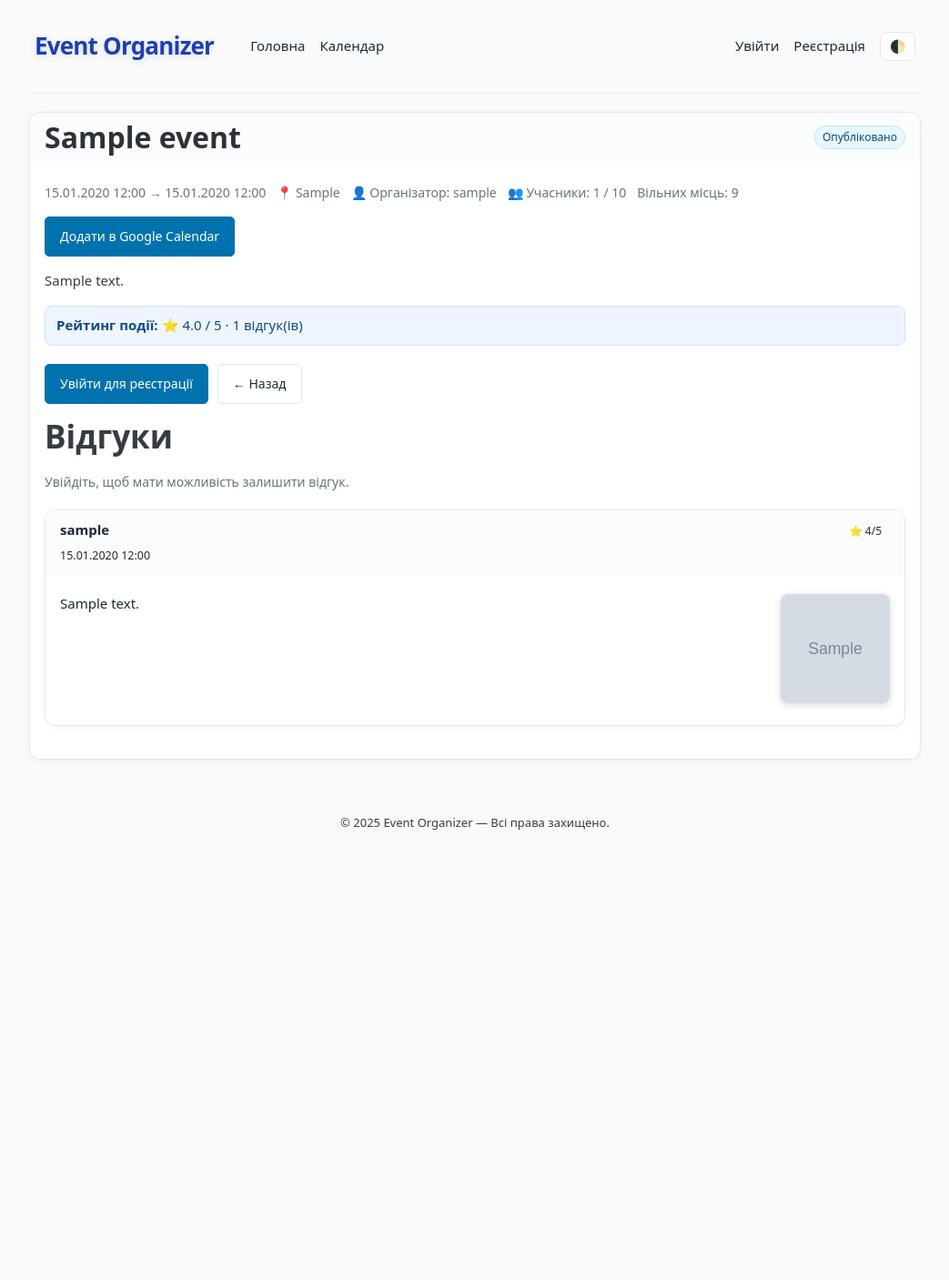
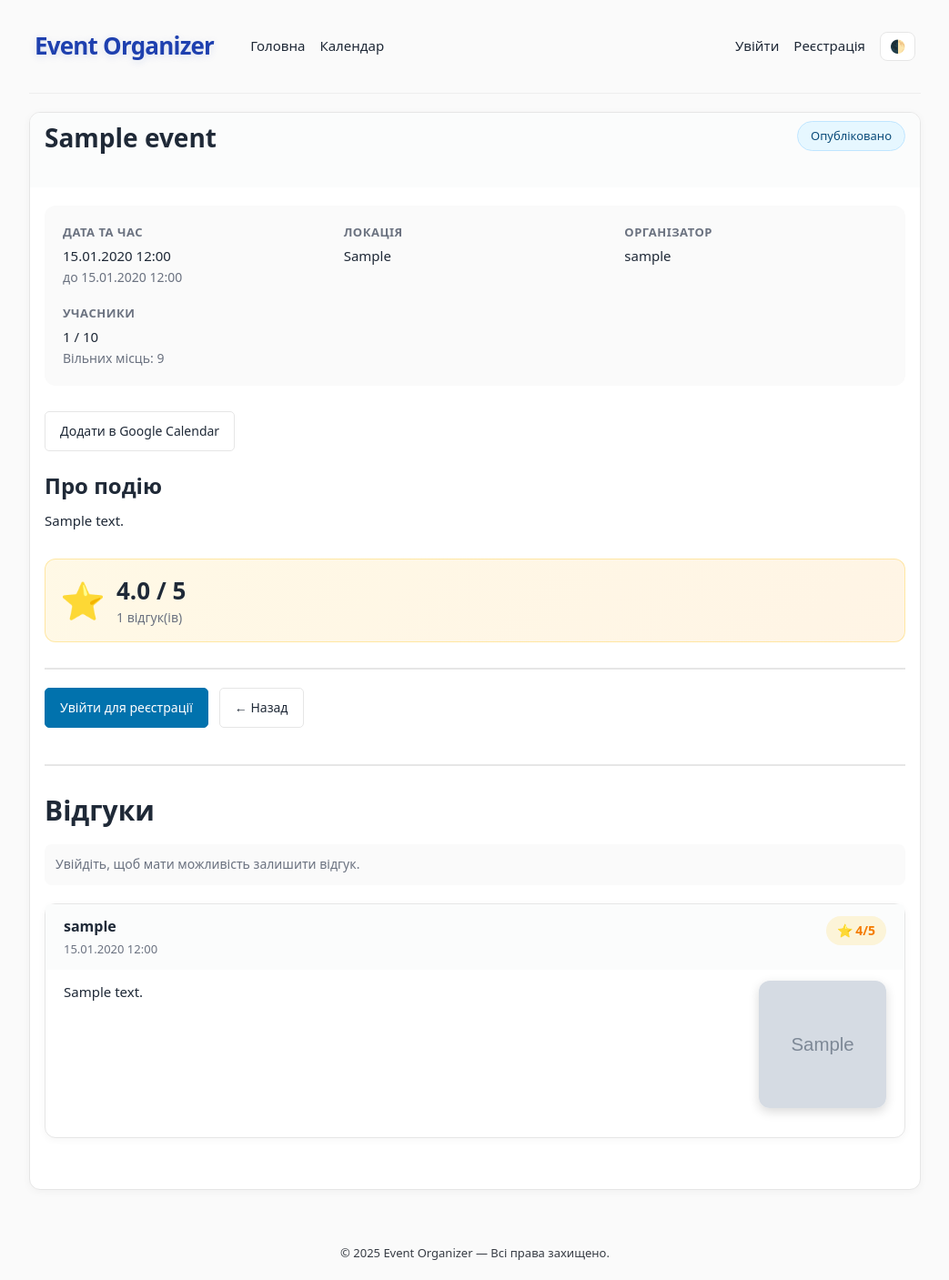
Before and after one commit to KaterinaDemianik/event-organizer-app, a Django app: page /events/1/ in a window 1280 px wide. Shown: the whole page at 91% size, without its empty margins (118-1161 px from the left). Before the commit the page ends 912 px from the top, so only its background shows below. Run offline with Django 5.2, Linux system fonts and the light colour scheme; tables that the repository leaves empty hold one stand-in row (values such as "Sample post"); grey boxes marked "Sample" are stand-in pictures; parts of the project's set-up code (start-up, migrations or seed data) failed here and were passed over; some libraries are stand-ins or nearby versions.

Commit message:
Redesign event detail page

```diff
--- a/templates/admin_home.html
+++ b/templates/admin_home.html
@@ -331,7 +331,7 @@
             <td><strong>{{ rsvp.user.username }}</strong></td>
             <td><a href="/events/{{ rsvp.event.id }}/">{{ rsvp.event.title }}</a></td>
             <td>{{ rsvp.created_at|date:"d.m.Y H:i" }}</td>
-            <td><a href="/events/{{ rsvp.event.id }}/participants/">👥 Учасники</a></td>
+            <td><a href="/events/{{ rsvp.event.id }}/participants/">Учасники</a></td>
           </tr>
         {% endfor %}
       </tbody>
--- a/templates/events/detail.html
+++ b/templates/events/detail.html
@@ -1,64 +1,96 @@
 {% extends "base.html" %}
 {% block title %}{{ event.title }} · Event Organizer{% endblock %}
 {% block content %}
-  <article class="card">
-    <header class="card-head">
-      <div class="card-title">
-        <h1 style="margin:0; font-size: 1.6rem;">{{ event.title }}</h1>
-        <span class="badge {{ event.status }}">{{ event.get_status_display }}</span>
+  <article class="card event-detail">
+    <!-- Заголовок та статус -->
+    <header class="event-detail-header">
+      <div style="display: flex; justify-content: space-between; align-items: flex-start; gap: 16px; margin-bottom: 24px;">
+        <h1 style="margin: 0; font-size: 1.4rem; font-weight: 700; line-height: 1.3; color: var(--text);">{{ event.title }}</h1>
+        <span class="badge {{ event.status }}" style="font-size: 13px; padding: 6px 14px; white-space: nowrap;">{{ event.get_status_display }}</span>
       </div>
     </header>
 
-    <div class="event-meta" style="margin:16px 0;">
-      <span>{{ event.starts_at|date:"d.m.Y H:i" }} → {{ event.ends_at|date:"d.m.Y H:i" }}</span>
-      <span>📍 {{ event.location }}</span>
-      <span>👤 Організатор: {{ event.organizer.username }}</span>
+    <!-- Основна інформація -->
+    <div class="event-info-grid" style="display: grid; grid-template-columns: repeat(auto-fit, minmax(250px, 1fr)); gap: 20px; margin-bottom: 28px; padding: 20px; background: var(--bg); border-radius: 12px;">
+      <div class="info-item">
+        <div style="font-size: 13px; font-weight: 600; color: var(--muted); margin-bottom: 6px; text-transform: uppercase; letter-spacing: 0.5px;">Дата та час</div>
+        <div style="font-size: 15px; font-weight: 500; color: var(--text);">{{ event.starts_at|date:"d.m.Y H:i" }}</div>
+        <div style="font-size: 14px; color: var(--muted); margin-top: 2px;">до {{ event.ends_at|date:"d.m.Y H:i" }}</div>
+      </div>
+
+      <div class="info-item">
+        <div style="font-size: 13px; font-weight: 600; color: var(--muted); margin-bottom: 6px; text-transform: uppercase; letter-spacing: 0.5px;">Локація</div>
+        <div style="font-size: 15px; font-weight: 500; color: var(--text);">{{ event.location }}</div>
+      </div>
+
+      <div class="info-item">
+        <div style="font-size: 13px; font-weight: 600; color: var(--muted); margin-bottom: 6px; text-transform: uppercase; letter-spacing: 0.5px;">Організатор</div>
+        <div style="font-size: 15px; font-weight: 500; color: var(--text);">{{ event.organizer.username }}</div>
+      </div>
+
+      <div class="info-item">
+        <div style="font-size: 13px; font-weight: 600; color: var(--muted); margin-bottom: 6px; text-transform: uppercase; letter-spacing: 0.5px;">Учасники</div>
         {% if event.capacity %}
-        <span>👥 Учасники: {{ rsvp_count }} / {{ event.capacity }}</span>
-        <span>
+          <div style="font-size: 15px; font-weight: 500; color: var(--text);">{{ rsvp_count }} / {{ event.capacity }}</div>
+          <div style="font-size: 14px; color: var(--muted); margin-top: 2px;">
             {% if remaining_places and remaining_places > 0 %}
               Вільних місць: {{ remaining_places }}
             {% else %}
               Вільних місць немає
             {% endif %}
-        </span>
+          </div>
         {% else %}
-        <span>👥 Учасники: {{ rsvp_count }}</span>
+          <div style="font-size: 15px; font-weight: 500; color: var(--text);">{{ rsvp_count }}</div>
+          <div style="font-size: 14px; color: var(--muted); margin-top: 2px;">Необмежено</div>
         {% endif %}
       </div>
+    </div>
 
-    <div style="margin:16px 0;">
-      <a href="{{ google_calendar_url }}" target="_blank" rel="noopener noreferrer" role="button" style="font-size:14px; display:inline-block;">
+    <!-- Кнопка Google Calendar -->
+    <div style="margin-bottom: 24px;">
+      <a href="{{ google_calendar_url }}" target="_blank" rel="noopener noreferrer" role="button" class="outline" style="font-size: 14px; display: inline-flex; align-items: center; gap: 8px;">
         Додати в Google Calendar
       </a>
     </div>
 
+    <!-- Статус повідомлення -->
     {% if event.status == 'cancelled' %}
-      <div class="flash warning" style="margin:16px 0;">
+      <div class="flash warning" style="margin-bottom: 24px;">
         <strong>Подію скасовано</strong><br>
         Ця подія була скасована організатором.
       </div>
     {% elif event.status == 'archived' %}
-      <div class="flash info" style="margin:16px 0;">
+      <div class="flash info" style="margin-bottom: 24px;">
         <strong>Подія в архіві</strong><br>
         Ця подія завершилась і переміщена в архів.
       </div>
     {% endif %}
 
-    <p style="margin:16px 0;">{{ event.description|linebreaksbr }}</p>
+    <!-- Опис події -->
+    <section style="margin-bottom: 28px;">
+      <h3 style="font-size: 1.2rem; font-weight: 700; margin-bottom: 12px; color: var(--text);">Про подію</h3>
+      <div style="font-size: 15px; line-height: 1.7; color: var(--text);">{{ event.description|linebreaksbr }}</div>
+    </section>
 
+    <!-- Рейтинг -->
     {% if reviews_count %}
-      <div class="flash info" style="margin:16px 0;">
-        <strong>Рейтинг події:</strong>
-        ⭐ {{ avg_rating|floatformat:1 }} / 5 · {{ reviews_count }} відгук(ів)
+      <div style="margin-bottom: 28px; padding: 16px; background: linear-gradient(135deg, rgba(255, 193, 7, 0.1), rgba(255, 152, 0, 0.1)); border-radius: 12px; border: 1px solid rgba(255, 193, 7, 0.3);">
+        <div style="display: flex; align-items: center; gap: 12px;">
+          <div style="font-size: 2rem;">⭐</div>
+          <div>
+            <div style="font-size: 1.3rem; font-weight: 700; color: var(--text);">{{ avg_rating|floatformat:1 }} / 5</div>
+            <div style="font-size: 14px; color: var(--muted);">{{ reviews_count }} відгук(ів)</div>
+          </div>
+        </div>
       </div>
     {% endif %}
 
-    <div class="event-actions" style="margin-bottom: 16px;">
+    <!-- Дії з подією -->
+    <div class="event-actions" style="margin-bottom: 32px; display: flex; flex-wrap: wrap; gap: 12px; padding-top: 20px; border-top: 2px solid var(--border);">
       {% if user.is_authenticated %}
         {% if event.organizer == user or user.is_staff %}
           <!-- Організатор та адмін бачать кнопки редагування та скасування -->
-          <a role="button" href="/events/{{ event.id }}/participants/">👥 Учасники ({{ rsvp_count }})</a>
+          <a role="button" href="/events/{{ event.id }}/participants/">Учасники ({{ rsvp_count }})</a>
           {% if event.status != 'archived' %}
             <a role="button" href="/events/{{ event.id }}/edit/">Редагувати подію</a>
             {% if event.status != 'cancelled' %}
@@ -101,48 +133,51 @@
       {% endif %}
     </div>
 
-    <hr style="margin:24px 0;">
-
-    <section>
-      <h2>Відгуки</h2>
+    <!-- Секція відгуків -->
+    <section style="margin-top: 40px; padding-top: 32px; border-top: 2px solid var(--border);">
+      <h2 style="font-size: 1.5rem; font-weight: 700; margin-bottom: 20px; color: var(--text);">Відгуки</h2>
       {% if user.is_authenticated and can_review %}
-        <p>Ви були учасником цієї події і вона вже завершилась. Ви можете залишити відгук.</p>
-        <a role="button" href="/events/{{ event.id }}/review/">Залишити відгук</a>
+        <div style="margin-bottom: 20px; padding: 16px; background: var(--bg); border-radius: 12px; border: 1px solid var(--border);">
+          <p style="margin-bottom: 12px; font-size: 15px;">Ви були учасником цієї події і вона вже завершилась. Ви можете залишити відгук.</p>
+          <a role="button" href="/events/{{ event.id }}/review/" style="font-size: 14px;">Залишити відгук</a>
+        </div>
       {% elif user.is_authenticated and not can_review %}
-        <p style="color: var(--muted); font-size: 14px;">Відгук можуть залишити лише учасники події після її завершення, і лише один раз.</p>
+        <p style="color: var(--muted); font-size: 14px; margin-bottom: 20px; padding: 12px; background: var(--bg); border-radius: 8px;">Відгук можуть залишити лише учасники події після її завершення, і лише один раз.</p>
       {% else %}
-        <p style="color: var(--muted); font-size: 14px;">Увійдіть, щоб мати можливість залишити відгук.</p>
+        <p style="color: var(--muted); font-size: 14px; margin-bottom: 20px; padding: 12px; background: var(--bg); border-radius: 8px;">Увійдіть, щоб мати можливість залишити відгук.</p>
       {% endif %}
 
       {% if reviews %}
-        <div style="margin-top:16px; display:flex; flex-direction:column; gap:12px;">
+        <div style="display: flex; flex-direction: column; gap: 16px;">
           {% for review in reviews %}
-            <article class="card" style="margin:0;">
-              <header class="card-head">
-                <div class="card-title">
-                  <strong>{{ review.user.username }}</strong>
-                  <span class="badge">⭐ {{ review.rating }}/5</span>
+            <article style="padding: 20px; background: var(--card); border: 1px solid var(--border); border-radius: 12px; box-shadow: 0 2px 8px rgba(0,0,0,0.04);">
+              <header style="display: flex; justify-content: space-between; align-items: flex-start; margin-bottom: 12px;">
+                <div>
+                  <div style="font-size: 16px; font-weight: 600; color: var(--text); margin-bottom: 4px;">{{ review.user.username }}</div>
+                  <div style="font-size: 13px; color: var(--muted);">{{ review.created_at|date:"d.m.Y H:i" }}</div>
                 </div>
-                <small class="muted">{{ review.created_at|date:"d.m.Y H:i" }}</small>
+                <span style="display: inline-flex; align-items: center; gap: 4px; padding: 6px 12px; background: rgba(255, 193, 7, 0.15); border-radius: 20px; font-size: 14px; font-weight: 600; color: #f57c00;">⭐ {{ review.rating }}/5</span>
               </header>
-              <div style="margin-top:8px;">
+              <div>
                 {% if review.image %}
                   <img src="{{ review.image.url }}" alt="Фото з відгуку"
-                       style="float:right; width:120px; height:120px; object-fit:cover; border-radius:8px; margin:0 0 8px 12px; cursor:pointer; box-shadow:0 2px 8px rgba(0,0,0,0.15);"
-                       onclick="openReviewImageModal('{{ review.image.url }}')">
+                       style="float: right; width: 140px; height: 140px; object-fit: cover; border-radius: 12px; margin: 0 0 12px 16px; cursor: pointer; box-shadow: 0 4px 12px rgba(0,0,0,0.15); transition: transform 0.2s;"
+                       onclick="openReviewImageModal('{{ review.image.url }}')"
+                       onmouseover="this.style.transform='scale(1.05)'"
+                       onmouseout="this.style.transform='scale(1)'">
                 {% endif %}
                 {% if review.comment %}
-                  <div style="overflow:hidden;">{{ review.comment|linebreaksbr }}</div>
+                  <div style="font-size: 15px; line-height: 1.6; color: var(--text); overflow: hidden;">{{ review.comment|linebreaksbr }}</div>
                 {% endif %}
-                <div style="clear:both;"></div>
+                <div style="clear: both;"></div>
               </div>
             </article>
           {% empty %}
-            <p>Ще немає жодного відгуку.</p>
+            <p style="text-align: center; color: var(--muted); padding: 40px 20px; font-size: 15px;">Ще немає жодного відгуку</p>
           {% endfor %}
         </div>
       {% else %}
-        <p style="margin-top:8px;">Ще немає жодного відгуку.</p>
+        <p style="text-align: center; color: var(--muted); padding: 40px 20px; font-size: 15px;">Ще немає жодного відгуку</p>
       {% endif %}
     </section>
 
--- a/templates/events/participants.html
+++ b/templates/events/participants.html
@@ -2,7 +2,7 @@
 {% block title %}Учасники · {{ event.title }}{% endblock %}
 {% block content %}
   <article class="card">
-    <h1 style="font-size: 1.6rem; margin-bottom: 4px;">👥 Учасники події</h1>
+    <h1 style="font-size: 1.6rem; margin-bottom: 4px;">Учасники події</h1>
     <h2 style="margin-top: 4px; font-size: 1.2rem; color: var(--muted);">{{ event.title }}</h2>
 
     <div style="margin: 20px 0;">
```
Lines whose indentation alone changed are shown as unchanged.
